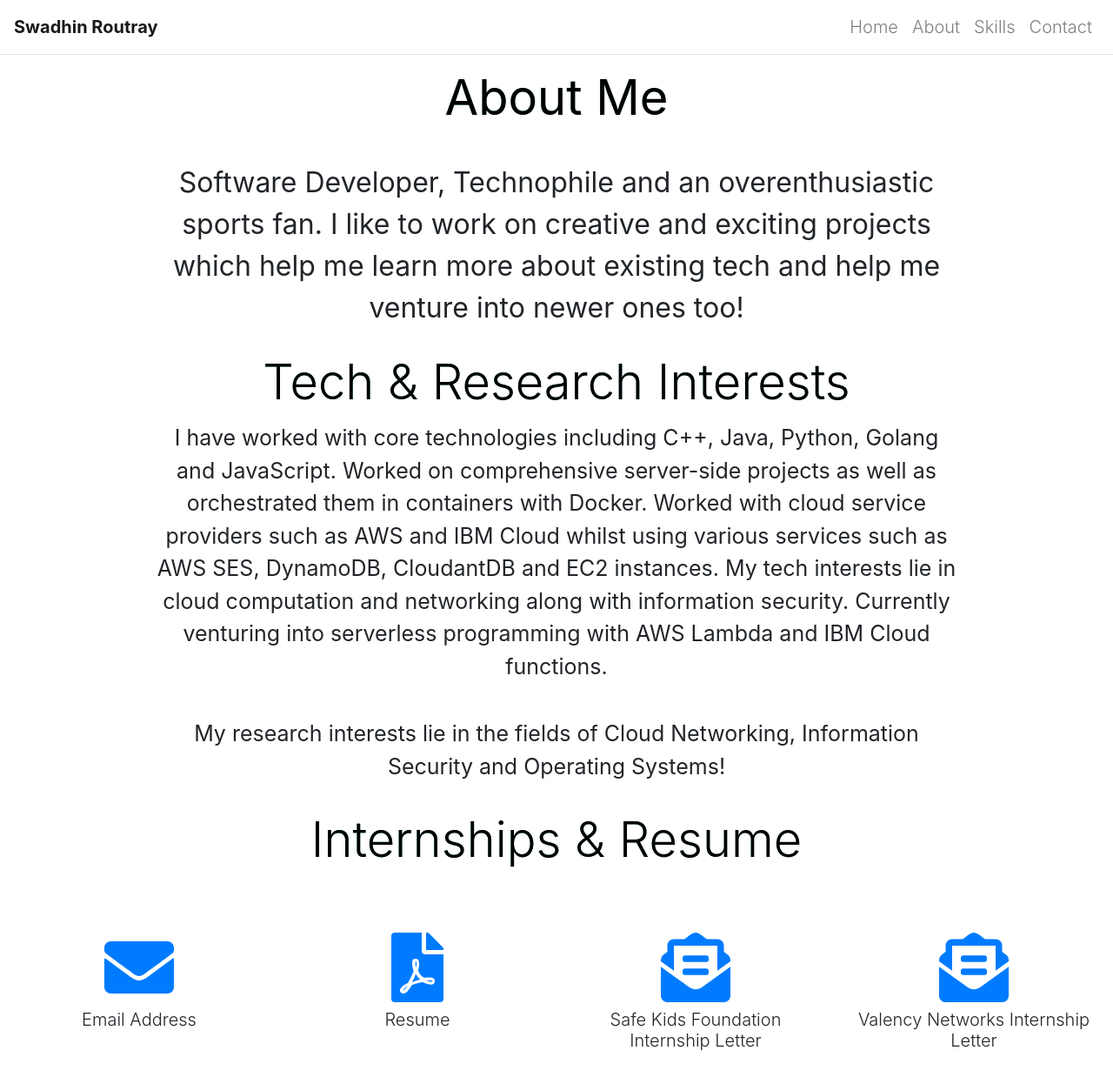
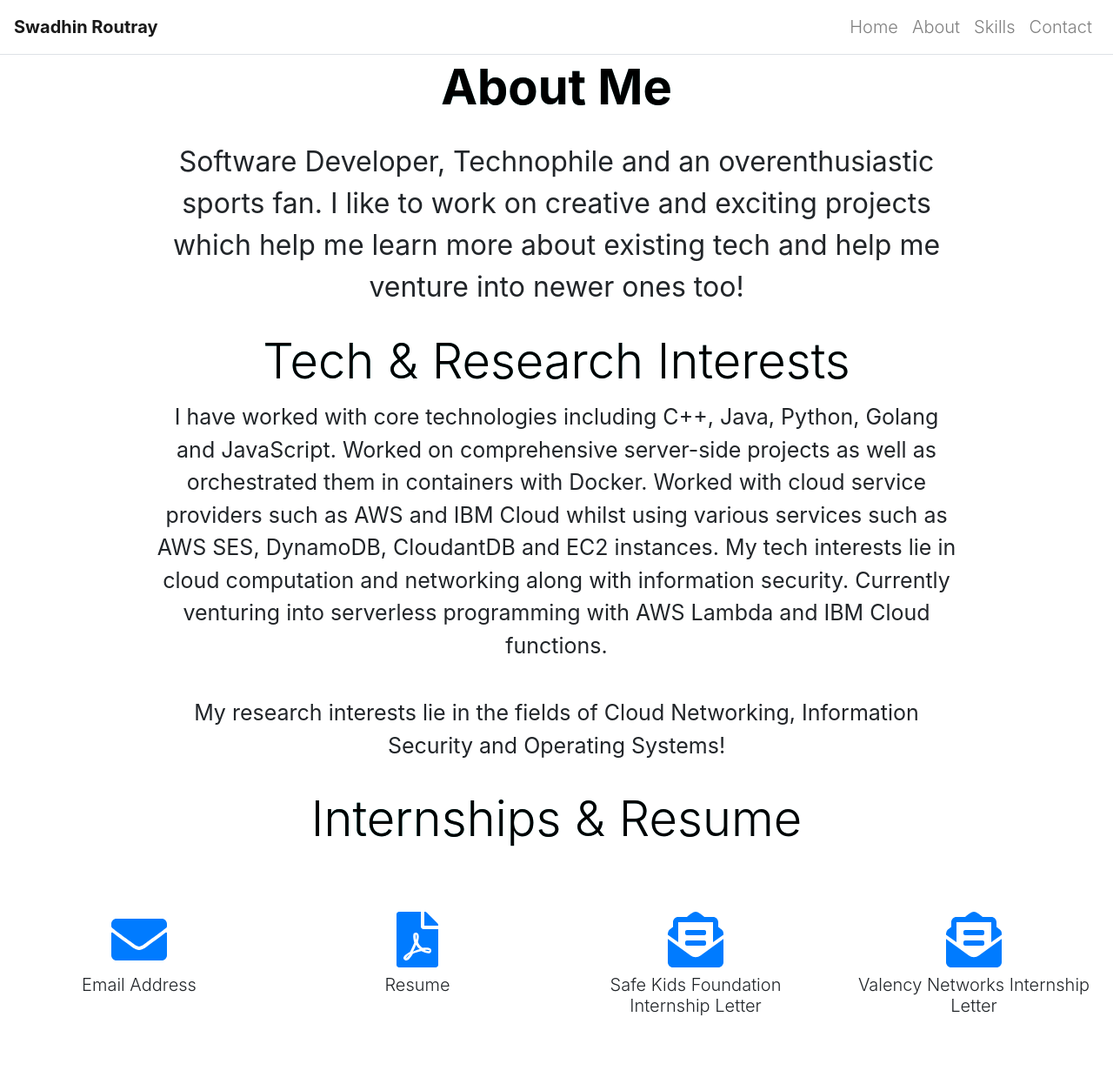
Before and after one commit to swadhinroutray/portfolio, a React (Create React App) app: page /about in a window 1280 px wide. Shown: the top 1246 px of the page at 87% size. Built offline with nearby package versions, Linux system fonts and the light colour scheme.

Commit message:
Reduced Skill card Margin

```diff
--- a/src/Pages/AboutPage.tsx
+++ b/src/Pages/AboutPage.tsx
@@ -33,7 +33,7 @@ const AboutPage: React.FC<AboutPageProps> = ({
           <Row className="justify-content-center text-center">
             <Col md={7} sm={12}>
               {title && (
-                <h1 className="display-4 projects-header font-weight-normal py-3">
+                <h1 className="display-4 projects-header font-weight-bold py-1">
                   {title}
                 </h1>
               )}
@@ -71,7 +71,7 @@ const AboutPage: React.FC<AboutPageProps> = ({
             <Col className="text-center ">
               <a className="px-2" href="mailto:swadhin.routray@gmail.com">
                 {" "}
-                <FontAwesomeIcon className="" icon={faEnvelope} size="5x" />
+                <FontAwesomeIcon className="" icon={faEnvelope} size="4x" />
               </a>
               <h3 className="lead text-center py-2">Email Address</h3>
             </Col>
@@ -81,7 +81,7 @@ const AboutPage: React.FC<AboutPageProps> = ({
                 href="https://drive.google.com/file/d/1kJTTTTAORMynCPuMxqZdX2-qsRtA7pWf/view"
               >
                 {" "}
-                <FontAwesomeIcon className="" icon={faFilePdf} size="5x" />
+                <FontAwesomeIcon className="" icon={faFilePdf} size="4x" />
               </a>
               <h3 className="lead font-weight-light py-2">Resume</h3>
             </Col>
@@ -94,7 +94,7 @@ const AboutPage: React.FC<AboutPageProps> = ({
                 <FontAwesomeIcon
                   className=""
                   icon={faEnvelopeOpenText}
-                  size="5x"
+                  size="4x"
                 />
               </a>
               <h3 className="lead py-2">
@@ -110,7 +110,7 @@ const AboutPage: React.FC<AboutPageProps> = ({
                 <FontAwesomeIcon
                   className=""
                   icon={faEnvelopeOpenText}
-                  size="5x"
+                  size="4x"
                 />
               </a>
               <h3 className="lead py-2">Valency Networks Internship Letter</h3>
--- a/src/Pages/SkillsPage.tsx
+++ b/src/Pages/SkillsPage.tsx
@@ -20,8 +20,8 @@ const SkillsPage: React.FC<any> = ({
     <div>
       <Jumbotron className="bg-transparent jumbotron-fluid p-0">
         <Container fluid={true} className="justify-content-center">
-          <Row className="justify-content-center text-center py-1">
-          <h3 className="display-4 projects-header font-weight-medium py-3">
+          <Row className="justify-content-center text-center py-">
+          <h3 className="display-3 projects-header font-weight-medium py-1">
               My Tech Skill Set
             </h3>
             <SkillSetComponent />
--- a/src/index.css
+++ b/src/index.css
@@ -140,7 +140,7 @@ a:hover {
   border-radius: 10px;
   /* padding: auto; */
   /* box-shadow: 0px 0px 3px 1px #ccc; */
-  margin:0.5vh;
+  margin:0.45vh;
 }
 .skill-card-image {
   border-radius: 10px;
```
